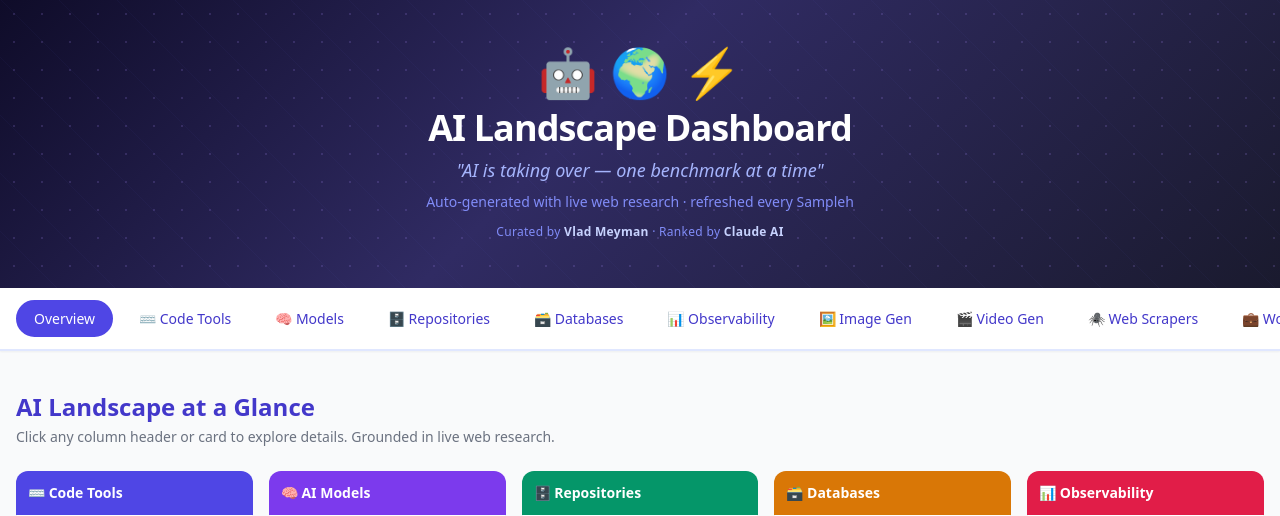
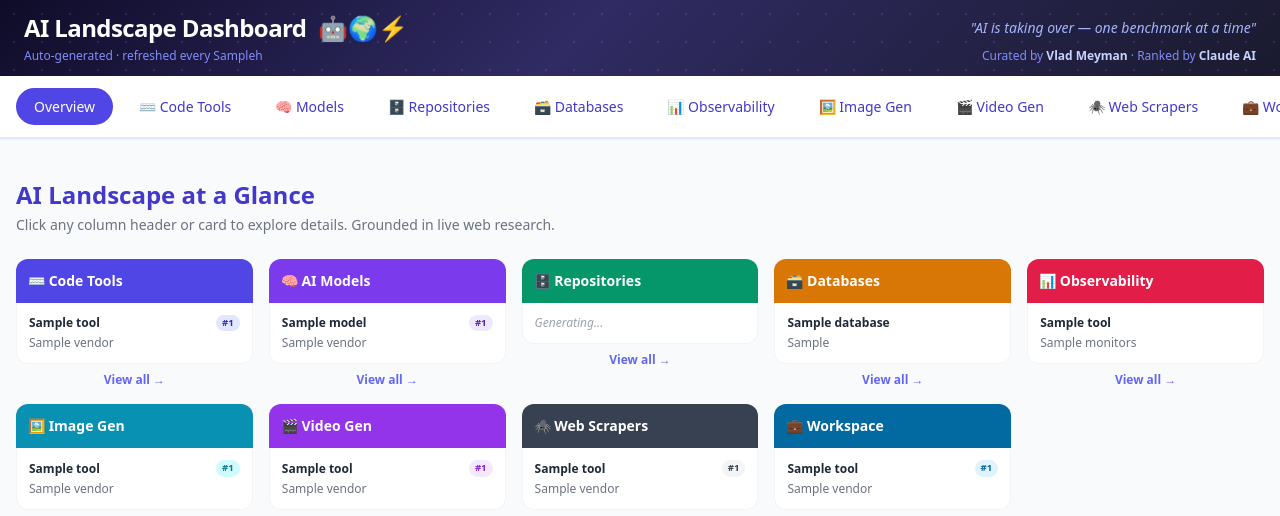
Before and after one commit to nosnow111/ai-landscape, a Python web app: template templates/index.html in a window 1280 px wide. Shown: the top 516 px of the page. Run offline with Jinja, Linux system fonts and the light colour scheme; the template is opened without the code that fills it: most values are stand-ins (such as "Sample title", 1, 10 or a date in 2020); some libraries are stand-ins or nearby versions.

Commit message:
Compact header: thin bar, emoji inline, attribution on same row as timestamp

```diff
--- a/templates/index.html
+++ b/templates/index.html
@@ -52,21 +52,23 @@
 <body class="bg-gray-50 text-gray-800 font-sans">
 
 <!-- Header -->
-<header style="background: linear-gradient(135deg, #0f0c29 0%, #302b63 45%, #1a1a2e 100%); position: relative; overflow: hidden;" class="text-white py-12 px-6 text-center shadow-xl">
-  <!-- Circuit dot pattern overlay -->
+<header style="background: linear-gradient(135deg, #0f0c29 0%, #302b63 45%, #1a1a2e 100%); position: relative; overflow: hidden;" class="text-white py-3 px-6 shadow-xl">
   <div style="position:absolute;inset:0;background-image:radial-gradient(circle, rgba(167,139,250,0.18) 1px, transparent 1px);background-size:28px 28px;pointer-events:none;"></div>
-  <!-- Subtle diagonal stripes for depth -->
-  <div style="position:absolute;inset:0;background-image:repeating-linear-gradient(45deg,transparent,transparent 40px,rgba(99,102,241,0.04) 40px,rgba(99,102,241,0.04) 41px);pointer-events:none;"></div>
-  <div style="position:relative;z-index:1;">
-    <div class="text-5xl mb-3" title="One API call at a time...">🤖 🌍 ⚡</div>
-    <h1 class="text-4xl font-bold tracking-tight">AI Landscape Dashboard</h1>
-    <p class="mt-2 text-indigo-300 text-lg italic">"AI is taking over — one benchmark at a time"</p>
-    <p class="mt-2 text-indigo-400 text-sm">Auto-generated with live web research · refreshed every {{ refresh_hours }}h</p>
+  <div style="position:relative;z-index:1;max-width:1280px;margin:0 auto;">
+    <!-- Row 1: title left, emoji right -->
+    <div class="flex items-center justify-between">
+      <div class="flex items-center gap-3">
+        <h1 class="text-2xl font-bold tracking-tight">AI Landscape Dashboard</h1>
+        <span class="text-2xl leading-none" title="One API call at a time...">🤖🌍⚡</span>
+      </div>
+      <p class="text-indigo-300 text-sm italic hidden sm:block">"AI is taking over — one benchmark at a time"</p>
+    </div>
+    <!-- Row 2: meta left, attribution right -->
     {% set any_meta = sections.code_tools.get('_meta') or sections.models.get('_meta') %}
-    {% if any_meta %}
-    <p class="mt-1 text-indigo-500 text-xs">Last updated: {{ any_meta.generated_at[:19] | replace('T',' ') }} UTC</p>
-    {% endif %}
-    <p class="mt-3 text-indigo-400 text-xs tracking-wide">Curated by <span class="text-indigo-200 font-semibold">Vlad Meyman</span> · Ranked by <span class="text-indigo-200 font-semibold">Claude AI</span></p>
+    <div class="flex items-center justify-between mt-1">
+      <p class="text-indigo-400 text-xs">Auto-generated · refreshed every {{ refresh_hours }}h{% if any_meta %} · Last updated: {{ any_meta.generated_at[:19] | replace('T',' ') }} UTC{% endif %}</p>
+      <p class="text-indigo-400 text-xs">Curated by <span class="text-indigo-200 font-semibold">Vlad Meyman</span> · Ranked by <span class="text-indigo-200 font-semibold">Claude AI</span></p>
+    </div>
   </div>
 </header>
 
```
